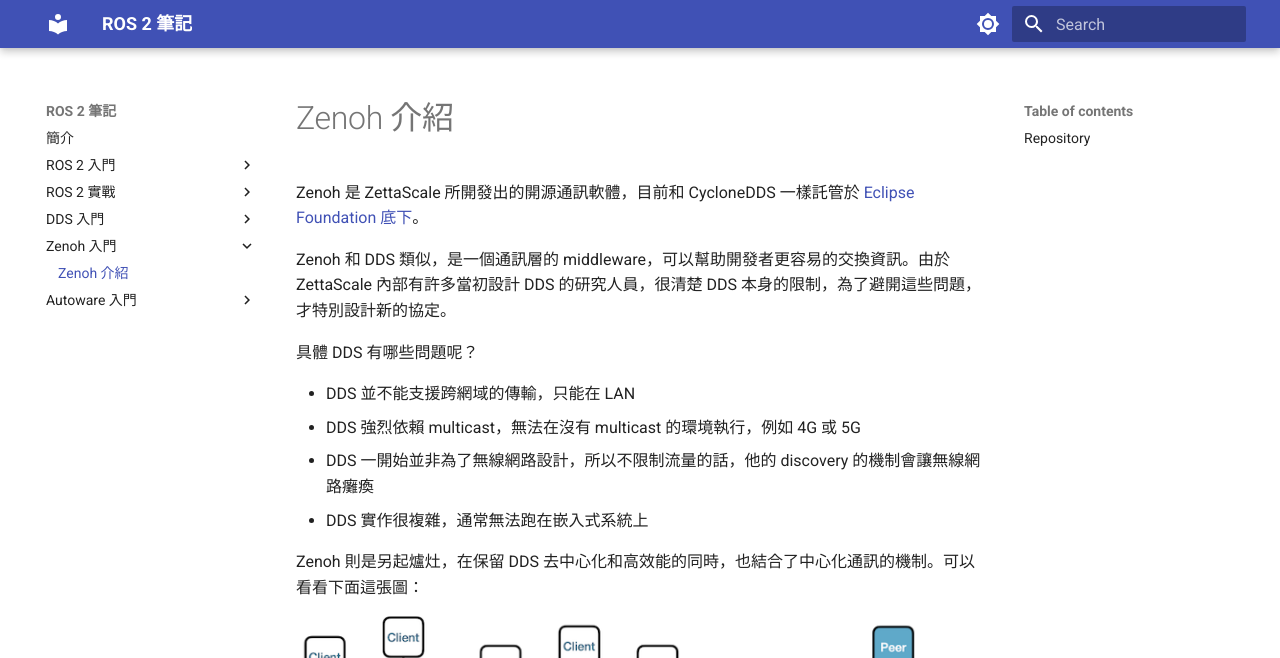
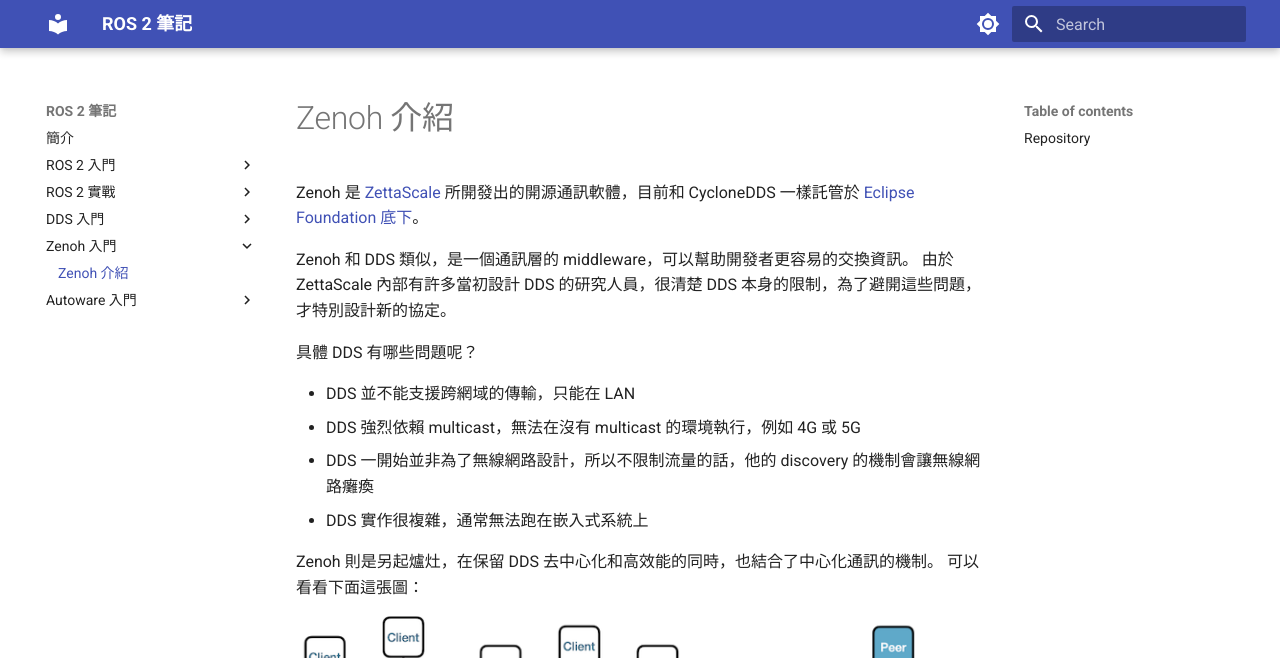
Before and after one commit to evshary/ros2-learning, an MkDocs documentation site: the page built from docs/zenoh/introduction.md, in a window 1280 px wide and 1400 px high. Shown: the top 658 px of the window. Built offline with MkDocs 1.6.1 and Material for MkDocs 9.7.7, drawn with Linux system fonts in a browser that asks for light colours; part of the change alters nothing that is shown; some of the changed text lies outside the part shown.

```diff
--- a/docs/zenoh/introduction.md
+++ b/docs/zenoh/introduction.md
@@ -1,8 +1,9 @@
 # Zenoh 介紹
 
-Zenoh 是 ZettaScale 所開發出的開源通訊軟體，目前和 CycloneDDS 一樣託管於 [Eclipse Foundation 底下](https://projects.eclipse.org/projects/iot.zenoh)。
+Zenoh 是 [ZettaScale](https://www.zettascale.tech/) 所開發出的開源通訊軟體，目前和 CycloneDDS 一樣託管於 [Eclipse Foundation 底下](https://projects.eclipse.org/projects/iot.zenoh)。
 
-Zenoh 和 DDS 類似，是一個通訊層的 middleware，可以幫助開發者更容易的交換資訊。由於 ZettaScale 內部有許多當初設計 DDS 的研究人員，很清楚 DDS 本身的限制，為了避開這些問題，才特別設計新的協定。
+Zenoh 和 DDS 類似，是一個通訊層的 middleware，可以幫助開發者更容易的交換資訊。
+由於 ZettaScale 內部有許多當初設計 DDS 的研究人員，很清楚 DDS 本身的限制，為了避開這些問題，才特別設計新的協定。
 
 具體 DDS 有哪些問題呢？
 
@@ -11,7 +12,8 @@ Zenoh 和 DDS 類似，是一個通訊層的 middleware，可以幫助開發者
 * DDS 一開始並非為了無線網路設計，所以不限制流量的話，他的 discovery 的機制會讓無線網路癱瘓
 * DDS 實作很複雜，通常無法跑在嵌入式系統上
 
-Zenoh 則是另起爐灶，在保留 DDS 去中心化和高效能的同時，也結合了中心化通訊的機制。可以看看下面這張圖：
+Zenoh 則是另起爐灶，在保留 DDS 去中心化和高效能的同時，也結合了中心化通訊的機制。
+可以看看下面這張圖：
 
 ![Zenoh topology](images/full_topology.png)
 
@@ -31,3 +33,7 @@ Zenoh 的 [GitHub namepace](https://github.com/eclipse-zenoh) 裡面底下有很
 * [zenoh-plugin-dds](https://github.com/eclipse-zenoh/zenoh-plugin-dds)：結合 zenoh 和 DDS，將兩者的資料互相轉換
 * [zenoh-plugin-ros2dds](https://github.com/eclipse-zenoh/zenoh-plugin-ros2dds)：雖然也是跟 DDS 相連，但是這特別限定是用在 ROS 2 的情境下
 * [zenoh-pico](https://github.com/eclipse-zenoh/zenoh-pico)：用在嵌入式環境的專案
+
+如果你想了解還有哪些其他 project 使用 Zenoh，可以參考這邊
+
+* [awesome-zenoh](https://github.com/kydos/awesome-zenoh)
```
